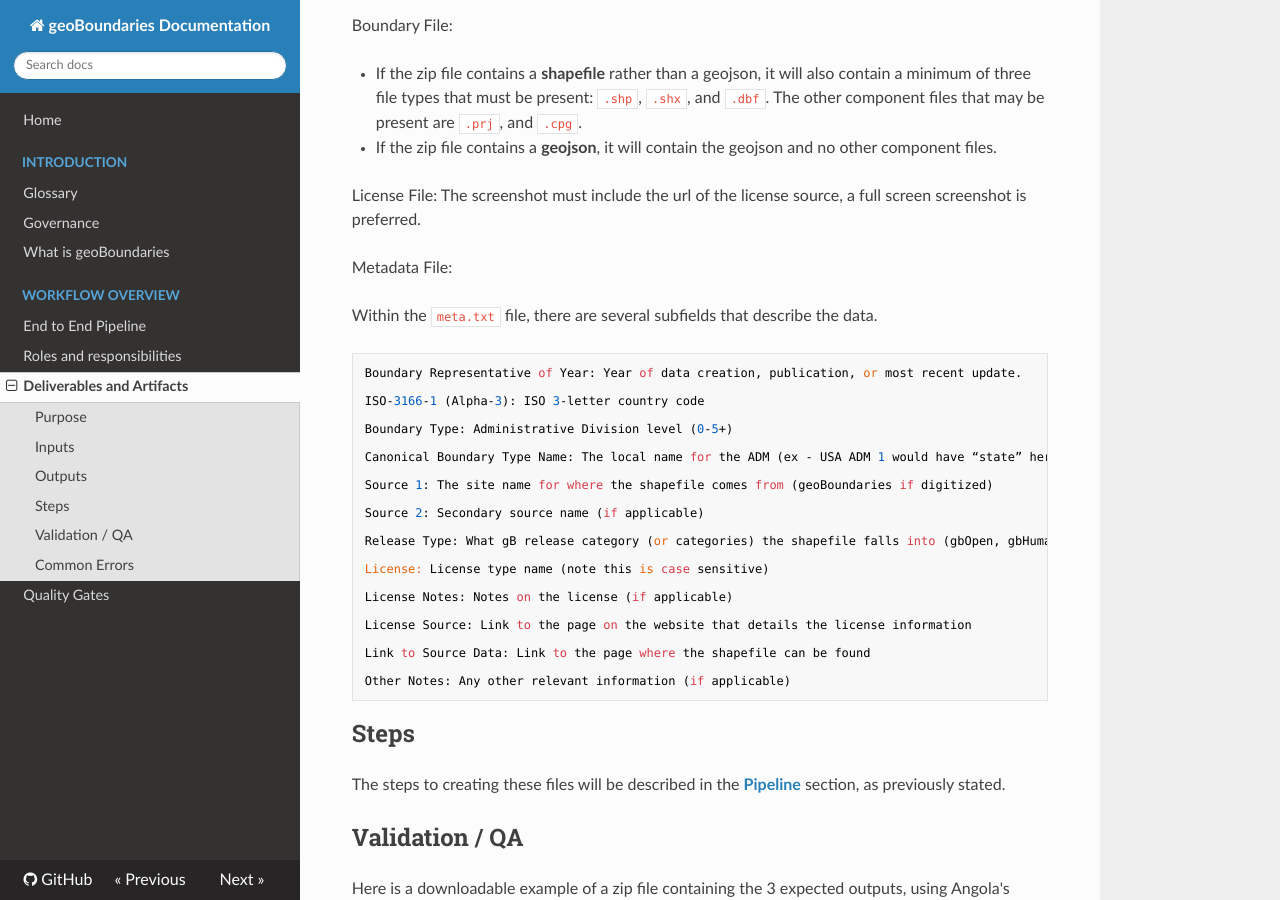
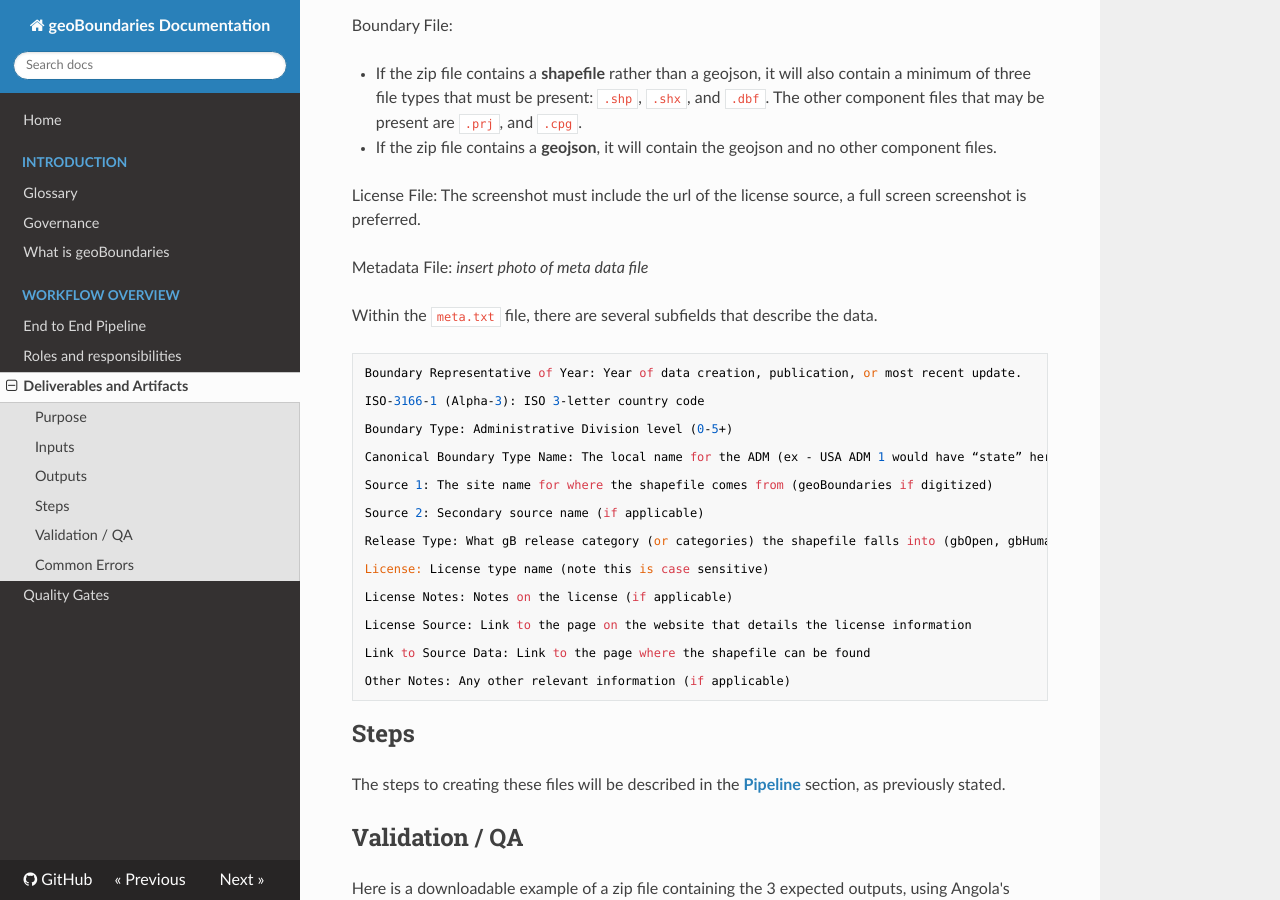
Before and after one commit to wmgeolab/gbDocs, an MkDocs documentation site: the page built from docs/docs/10-workflow-overview/deliverables-and-artifacts.md, in a window 1280 px wide and 900 px high, scrolled down 652 px. Built offline with MkDocs 1.6.1, drawn with Linux system fonts in a browser that asks for light colours; nearby versions of some CDN libraries.

Commit message:
Update deliverables-and-artifacts.md

````diff
--- a/docs/docs/10-workflow-overview/deliverables-and-artifacts.md
+++ b/docs/docs/10-workflow-overview/deliverables-and-artifacts.md
@@ -23,6 +23,7 @@ License File:
 The screenshot must include the url of the license source, a full screen screenshot is preferred.
 
 Metadata File:
+_insert photo of meta data file_
 
 Within the `meta.txt` file, there are several subfields that describe the data.
 ```
````
